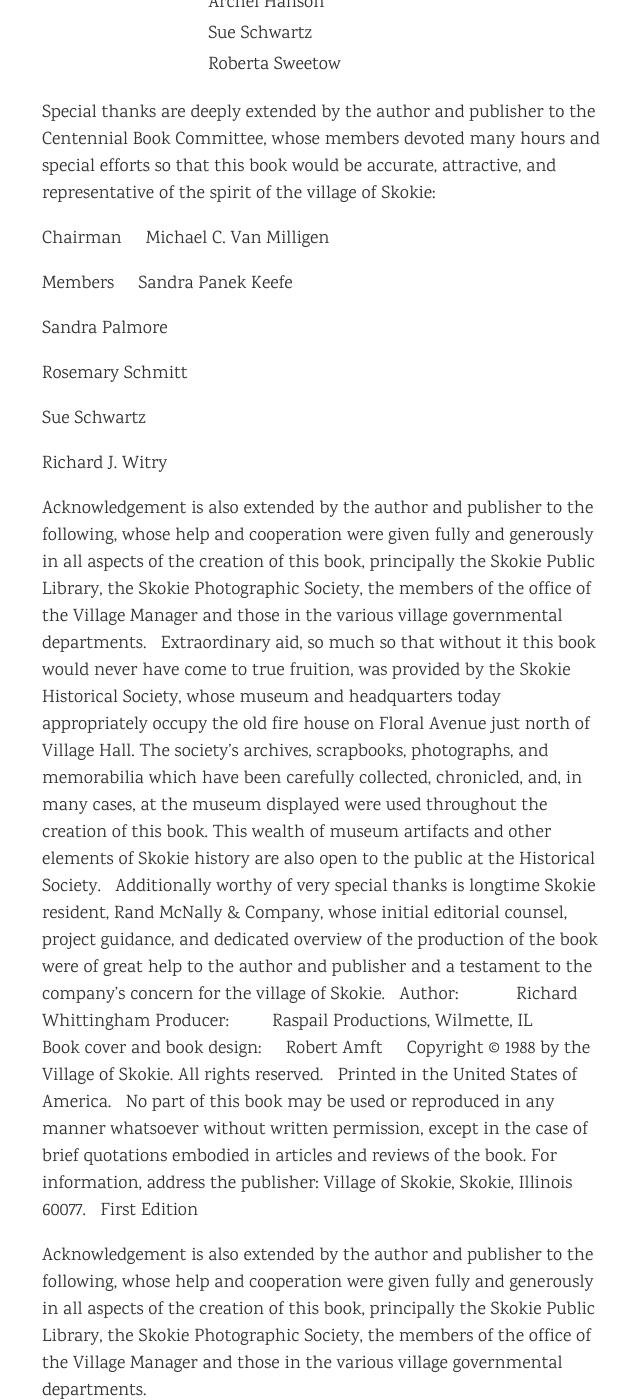
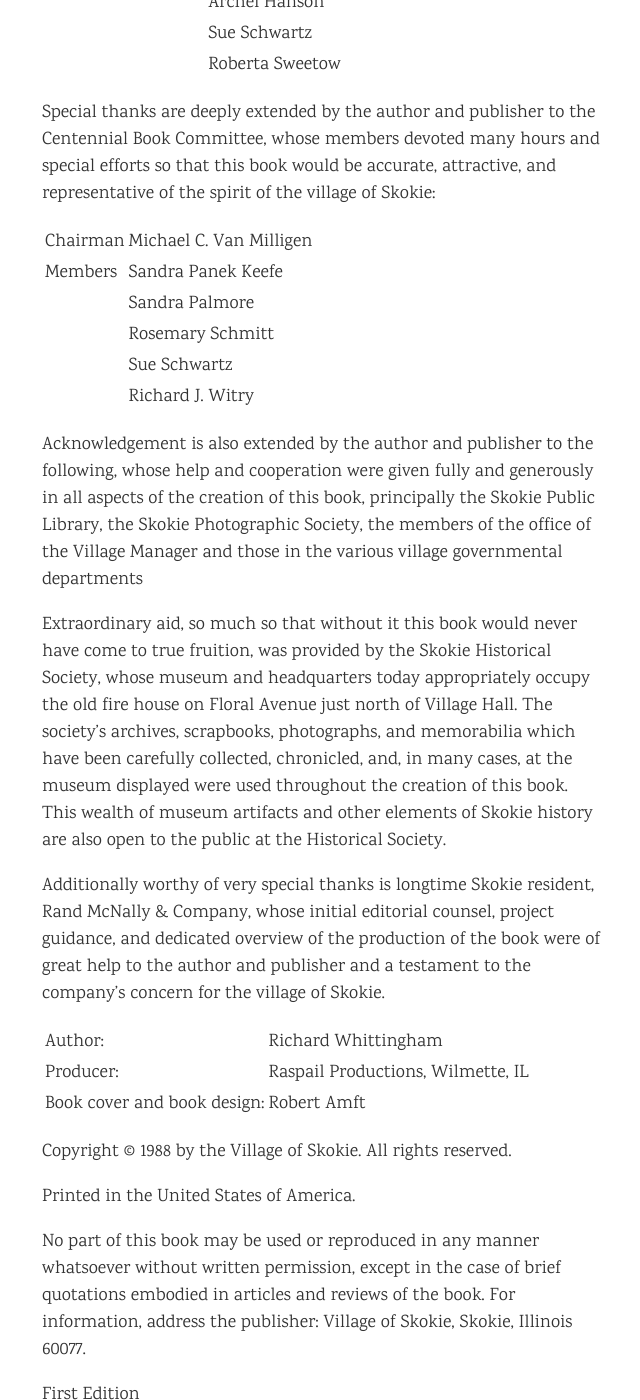
Before and after one commit to skokielibrary/skokiecentennial, a Jekyll site: the page built from _chapters/acknowledgements.markdown, in a window 1280 px wide and 1400 px high, scrolled down 1028 px. Shown: the whole window, without its empty margins (318-958 px from the left). Built offline with Jekyll 4.4.1, drawn with Linux system fonts in a browser that asks for light colours; some of the changed text lies outside the part shown.

Commit message:
Update acknowledgements.markdown

```diff
--- a/_chapters/acknowledgements.markdown
+++ b/_chapters/acknowledgements.markdown
@@ -1,7 +1,9 @@
 ---
-title: acknowledgements
+title: Acknowledgements
 ---
+
 ## Acknowledgements
+
 This book would not have been possible without the
 cooperation and assistance of many people, gov­ernmental departments, and
 Skokie organizations and businesses. Gratefully acknowledged are:
@@ -36,119 +38,28 @@ author and publisher to the Centennial Book Committee, whose members devoted
 many hours and special ef­forts so that this book would be accurate,
 attractive, and representative of the spirit of the village of Skokie:
 
+| Chairman | Michael C. Van Milligen |
+| Members | Sandra Panek Keefe |
+| | Sandra Palmore |
+| | Rosemary Schmitt |
+| | Sue Schwartz |
+| | Richard J. Witry |
 
+Acknowledgement is also extended by the author and publisher to the following, whose help and cooperation were given fully and generously in all aspects of the creation of this book, principally the Skokie Public Library, the Skokie Photographic Society, the members of the office of the Village Manager and those in the various village governmental departments
 
-Chairman     Michael C. Van Milligen
+Extraordinary aid, so much so that without it this book would never have come to true fruition, was provided by the Skokie Historical Society, whose museum and headquarters today appropriately occupy the old fire house on Floral Avenue just north of Village Hall. The society’s archives, scrapbooks, photographs, and memorabilia which have been carefully collected, chronicled, and, in many cases, at the museum displayed were used throughout the creation of this book. This wealth of museum artifacts and other elements of Skokie history are also open to the public at the Historical Society.
 
-Members     Sandra Panek Keefe
+Additionally worthy of very special thanks is longtime Skokie resident, Rand McNally & Company, whose initial editorial counsel, project guidance, and dedicated overview of the production of the book were of great help to the author and publisher and a testament to the company’s concern for the village of Skokie.
 
-Sandra Palmore
-
-Rosemary Schmitt
-
-Sue Schwartz
-
-Richard J. Witry
-
-Acknowledgement is also extended by the
-author and publisher to the following, whose help and cooperation were given
-fully and generously in all aspects of the creation of this book, principally
-the Skokie Public Library, the Skokie Photographic Society, the members of the
-office of the Village Manager and those in the various village governmental
-departments.
-
-Extraordinary aid, so
-much so that without it this book would never have come to true fruition, was
-provided by the Skokie Historical Society, whose museum and headquarters
-today appropriately occupy the old fire house on Floral Avenue just north of
-Village Hall. The society’s archives, scrapbooks, photographs, and memorabilia
-which have been carefully collected, chronicled, and, in many cases, at the
-museum
-displayed were used throughout the creation of this book. This wealth of museum
-artifacts and other elements of Skokie history are also open to the public at
-the Historical Society.
-
-Additionally worthy of
-very special thanks is longtime Skokie resident, Rand McNally & Company,
-whose initial editorial counsel, project guidance, and dedicated overview of
-the production of the book were of great help to the author and publisher and a
-testament to the company’s concern for the village of Skokie.
-
-Author:            Richard Whittingham
-Producer:         Raspail Productions, Wilmette, IL
-
-            Book cover and book design:
-Robert Amft
-
+| Author: | Richard Whittingham |
+| Producer: | Raspail Productions, Wilmette, IL |
+| Book cover and book design: | Robert Amft |
 
 Copyright © 1988 by the Village of Skokie.
 All rights reserved.
 
 Printed in the United States of America.
 
-No part of this book may be used or reproduced in any manner whatsoever
-without written permission, except in the case of brief quotations embodied in
-articles and reviews of the book. For information, address the publisher: Village of Skokie, Skokie, Illinois 60077.
+No part of this book may be used or reproduced in any manner whatsoever without written permission, except in the case of brief quotations embodied in articles and reviews of the book. For information, address the publisher: Village of Skokie, Skokie, Illinois 60077.
 
 First Edition
-
-Acknowledgement is also extended by the
-author and publisher to the following, whose help and cooperation were given
-fully and generously in all aspects of the creation of this book, principally
-the Skokie Public Library, the Skokie Photographic Society, the members of the
-office of the Village Manager and those in the various village governmental
-departments.
-
-
-
-Extraordinary aid, so
-much so that without it this book would never have come to true fruition, was
-provided by the Skokie Historical Society, whose museum and headquarters
-today appropriately occupy the old fire house on Floral Avenue just north of
-Village Hall. The society’s archives, scrapbooks, photographs, and memorabilia
-which have been carefully collected, chronicled, and, in many cases, at the
-museum
-displayed were used throughout the creation of this book. This wealth of museum
-artifacts and other elements of Skokie history are also open to the public at
-the Historical Society.
-
-
-
-Additionally worthy of
-very special thanks is longtime Skokie resident, Rand McNally & Company,
-whose initial editorial counsel, project guidance, and dedicated overview of
-the production of the book were of great help to the author and publisher and a
-testament to the company’s concern for the village of Skokie.
-
-
-
-Author:            Richard Whittingham
-
-Producer:         Raspail Productions, Wilmette, IL
-
-
-
-Book cover and book design:
-Robert Amft
-
-
-
-
-
-Copyright © 1988 by the Village of Skokie.
-
-All rights reserved.
-
-
-
-Printed in the United States of America.
-
-
-
-No part of this book may be used or reproduced in any manner whatsoever
-without written permission, except in the case of brief quotations embodied in
-articles and reviews of the book. For information, address the publisher: Village of Skokie, Skokie, Illinois 60077.
-
-
-
-First Edition
```
